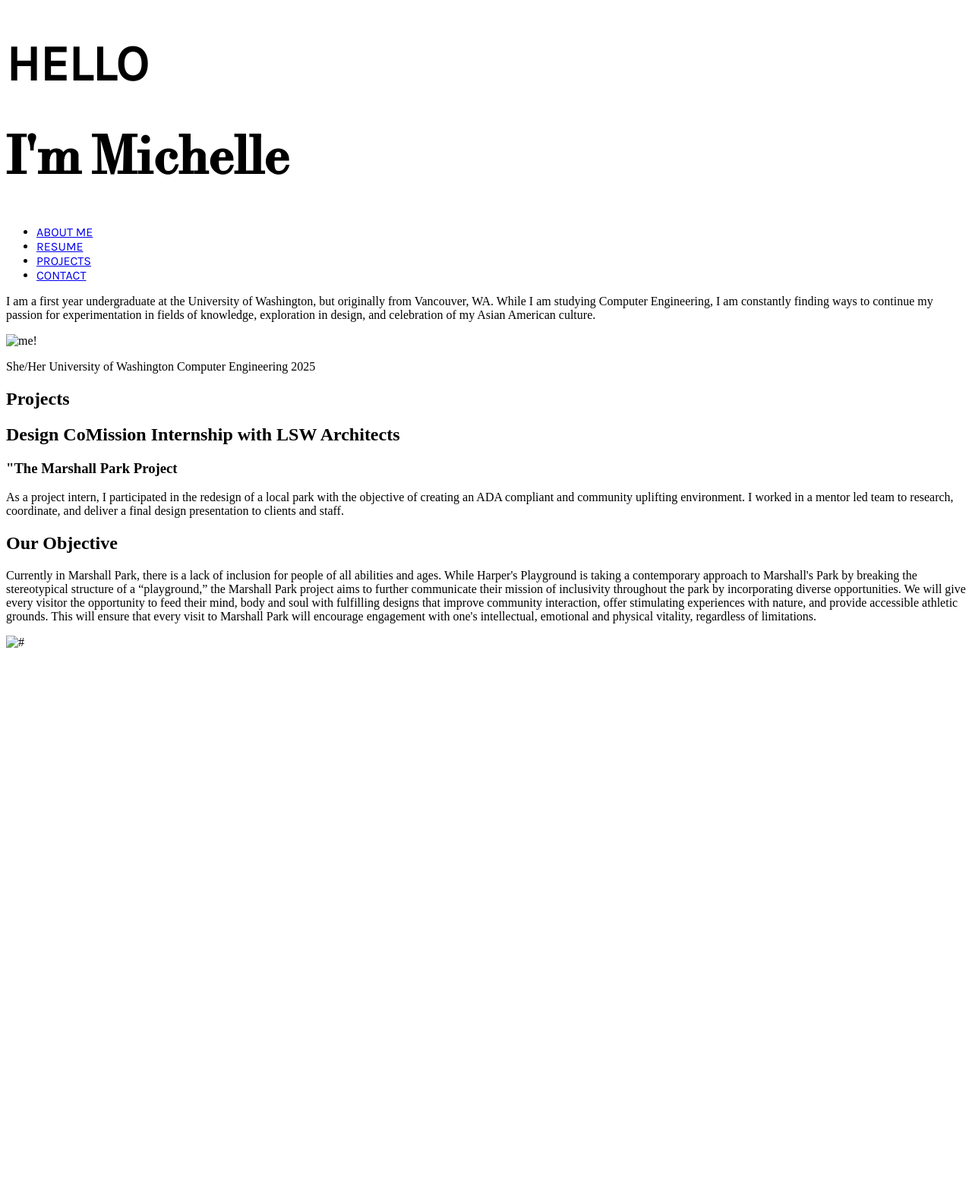
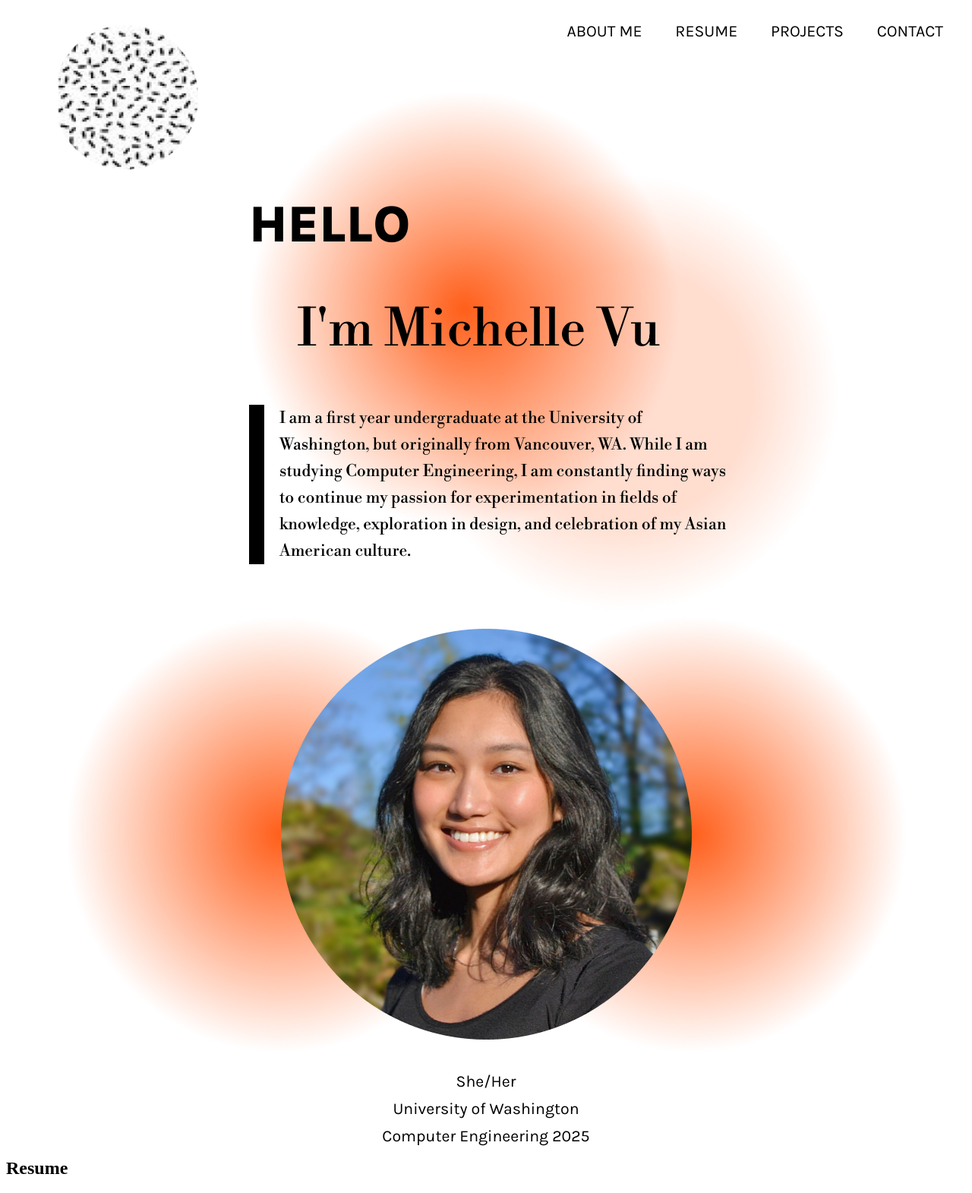
Before and after one commit to mv103/personal, a PHP site: page / in a window 1280 px wide. Shown: the whole page at 76% size. Before the commit the page ends 853 px from the top, so only its background shows below. Run offline with PHP 8.4, Linux system fonts and the light colour scheme.

Commit message:
main page html/css worked on

```diff
--- a/index.css
+++ b/index.css
@@ -1,16 +1,88 @@
 /* CSS for my personal website and portfolio! */
 
-header {
+#home {
   font-family: 'Karla', sans-serif;
   text-transform: uppercase;
 }
 
-header h1 {
-  font-size: 50pt;
-  font-weight: 700;
+#welcome-text {
+  position: absolute;
+  margin: 15% 25%;
+  text-align:left;
+  font-size: 34pt;
 }
 
 #name {
   font-family: 'Libre Bodoni', serif;
   text-transform: capitalize;
+  padding-left: 10%;
+  font-weight: 500;
 }
+
+#welcome-text p {
+  font-family: 'Libre Bodoni', serif;
+  font-size: 16pt;
+  text-transform: none;
+  line-height: 35px;
+  border-left: 20px solid black;
+  padding-left: 20px;
+}
+
+.nav-bar {
+  float: right;
+  margin-top: 20px;
+  padding-right: 10px;
+}
+
+.nav-bar a {
+  color: black;
+  text-decoration: none;
+  padding: 5px 20px;
+  font-size: 16pt;
+}
+
+.nav-bar a:hover {
+  text-decoration: underline;
+  text-decoration-color: #FF5F1A;
+}
+
+.nav-bar a:visited {
+  color: black;
+}
+
+.logo img {
+  width: 15%;
+  float: left;
+  padding-left: 5%;
+  padding-top: 2%;
+}
+
+.radial-duo {
+  float: left;
+  padding-left: 5%;
+  padding-top: 5%;
+}
+
+#pfp {
+  display: block;
+  margin-left: auto;
+  margin-right: auto;
+  width: fit-content;
+}
+
+#about {
+  position: relative;
+  text-align: center;
+}
+
+#about p {
+  font-family: 'Karla', sans-serif;
+  font-size: 16pt;
+  line-height: 15px;
+}
+
+
+/* for download resume on hover
+ * border: 1px solid #FF5F1A;
+ * padding 10px 25px;
+ */
--- a/index.html
+++ b/index.html
@@ -5,37 +5,48 @@
     <meta charset='utf-8'>
     <title>Michelle Vu</title>
     <link href='index.css' rel='stylesheet'>
-    <link href="https://fonts.googleapis.com/css2?family=Karla&family=Libre+Bodoni&display=swap" rel="stylesheet">
+    <link href="https://fonts.googleapis.com/css2?family=Karla:wght@400;800&family=Libre+Bodoni&display=swap" rel="stylesheet">
   </head>
+
   <body>
-    <header>
-      <h1>Hello</h1>
-      <h1 id="name">I'm Michelle</h1>
-      <nav>
-        <ul>
-          <li><a href="#">About Me</a></li>
-          <li><a href="#">Resume</a></li>
-          <li><a href="#">Projects</a></li>
-          <li><a href="#">Contact</a></li>
-        </ul>
+    <section id="home">
+      <div class="logo">
+        <img src="img/dragonfruit.png" alt="decorative circle">
+      </div>
+      <nav class="nav-bar">
+        <a href="#about-me">About Me</a>
+        <a href="#resume">Resume</a>
+        <a href="#projects">Projects</a>
+        <a href="#">Contact</a>
       </nav>
-    </header>
-    <main>
-      <section id="about-me">
+      <img src="img/radialduo.png" alt="decorative circles" class="radial-duo">
+      <div id="welcome-text">
+        <h1>Hello</h1>
+        <h1 id="name">I'm Michelle Vu</h1>
         <p>
           I am a first year undergraduate at the University of Washington, but originally from
           Vancouver, WA. While I am studying Computer Engineering, I am constantly finding ways to
           continue my passion for experimentation in fields of knowledge, exploration in design, and
           celebration of my Asian American culture.
         </p>
-        <img src="#" alt="me!">
-        <p>
-          She/Her
-          University of Washington
-          Computer Engineering 2025
-        </p>
-      </section>
-      <section id="projects">
+      </div>
+    </section>
+    <section id="about-me">
+      <div id="pfp">
+        <img src="img/profilepicture.png" alt="me!">
+      </div>
+      <div id="about">
+        <p> She/Her </p>
+        <p>University of Washington</p>
+        <p>Computer Engineering 2025</p>
+      </div>
+    </section>
+    <section id="resume">
+      <div id="resume-text">
+        <h1>Resume</h1>
+      </div>
+    </section>
+    <!--<section id="projects">
         <h1>Projects</h1>
         <div>
           <h2>Design CoMission Internship with LSW Architects</h2>
@@ -60,7 +71,7 @@
           </p>
           <img src="#" alt="#">
         </div>
-      </section>
-    </main>
+    </section>
+    --->
   </body>
 </html>
```
Also changed, not shown: img/profilepicture.png (added), img/radialblurlight.png (added), img/radialduo.png (added).
